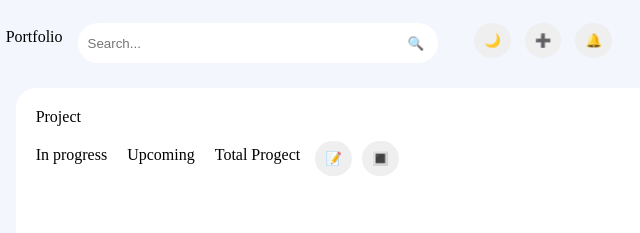
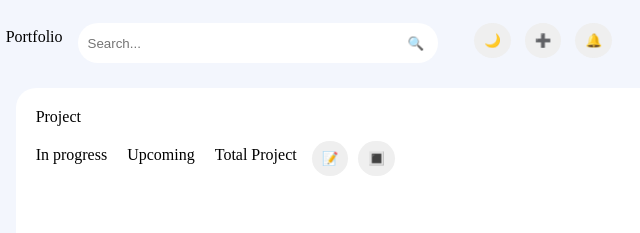
Before and after one commit to fhsi1/resourceManage, a plain HTML site: page index.html in a window 1280 px wide. Shown: the top 233 px of the page, 69-709 px from the left. Drawn offline with Linux system fonts and the light colour scheme.

Commit message:
[UPDATE] typo correction

```diff
--- a/index.html
+++ b/index.html
@@ -40,7 +40,7 @@
           <div class="project-summary">
             <div class="progress">In progress</div>
             <div class="upcomming">Upcoming</div>
-            <div class="total">Total Progect</div>
+            <div class="total">Total Project</div>
             <button class="list-view-btn">📝</button>
             <button class="block-view-btn">🔳</button>
           </div>
```
